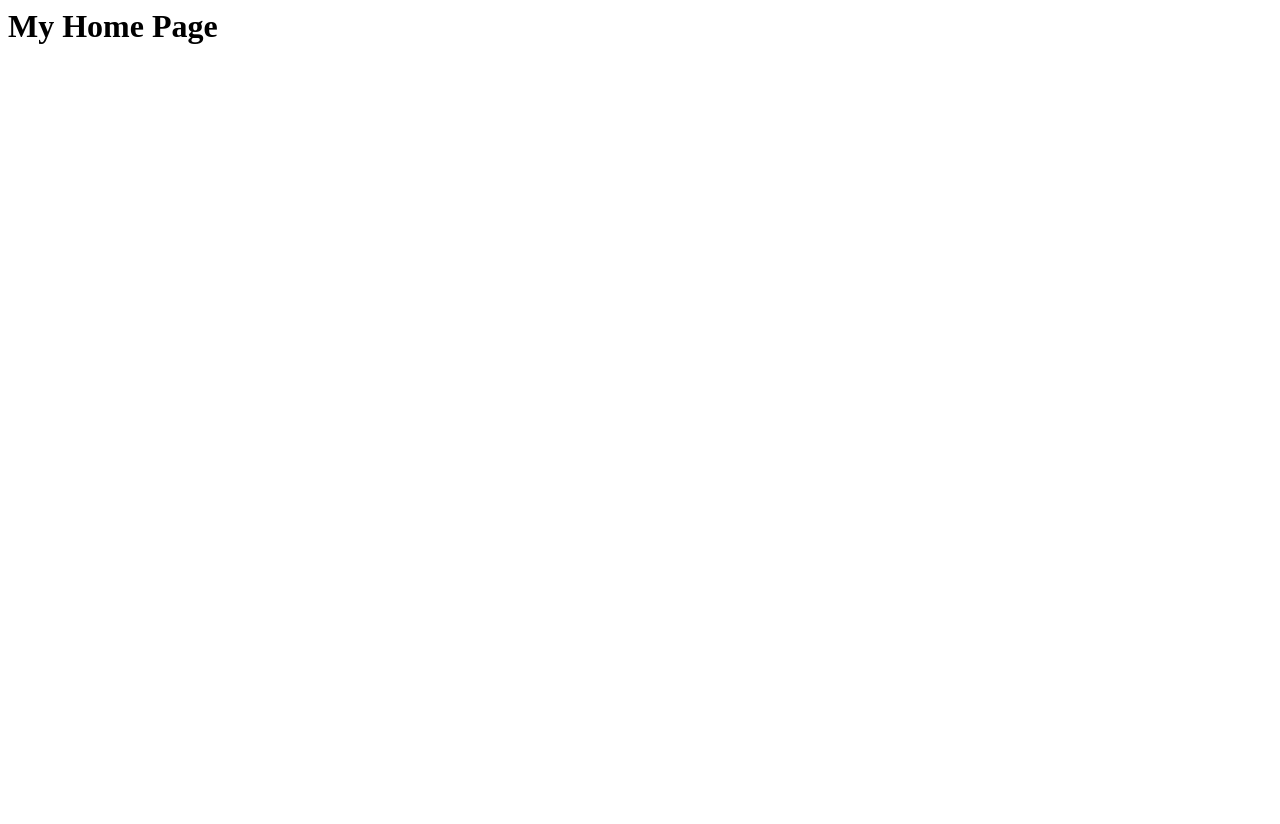
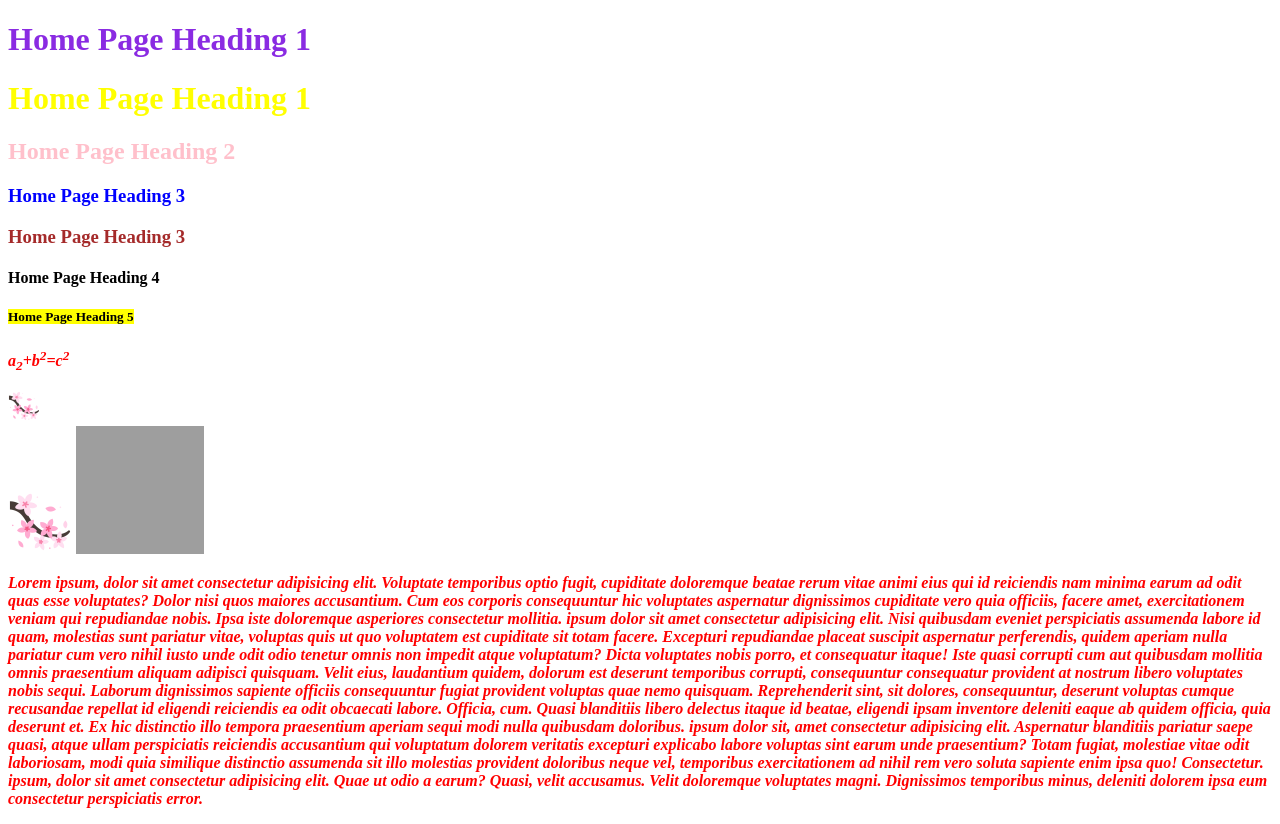
Before and after one commit to std67122420226-gif/htmlbasic, a plain HTML site: page index.html in a window 1280 px wide. Before the commit the page ends 800 px from the top, so only its background shows below. Drawn offline with Linux system fonts and the light colour scheme; grey boxes are pictures that could not be loaded.

Commit message:
edit file markdown

```diff
--- /dev/null
+++ b/css/style.css
@@ -0,0 +1,11 @@
+p {
+  color: red;
+}
+
+.heading1 {
+  color: yellow;
+}
+
+#heading3 {
+  color: blue;
+}
--- a/index.html
+++ b/index.html
@@ -1,8 +1,42 @@
-<html>
+<!DOCTYPE html>
+<html lang="en">
 <head>
+  <meta charset="UTF-8">
+  <meta name="viewport" content="width=device-width, initial-scale=1.0">
   <title>HTML Basic</title>
+  <link rel="stylesheet" href="/css/style.css">
+  <style>
+    h3 {
+      color: brown;
+    }
+
+  </style>
 </head>
 <body>
-    <h1>My Home Page</h1>
+  <h1 style="color: blueviolet;">Home Page Heading 1</h1>
+  <h1 class="heading1">Home Page Heading 1</h1>
+  <h2 style="color: pink;">Home Page Heading 2</h2>
+  <h3 id="heading3">Home Page Heading 3</h3>
+  <h3>Home Page Heading 3</h3>
+  <h4>Home Page Heading 4</h4>
+  <h5><mark>Home Page Heading 5</mark></h5>
+  <!-- <h6>Home Page Heading 6</h6> -->
+  <p>
+    <i><b>a<sub>2</sub>+b<sup>2</sup>=c<sup>2</sup>
+  </p>
+
+  <a href="http://www.ubru.ac.th" target="_blank">
+  <img title="UBRU Home Page" src="cherry-blossom.png" alt="" width="32" height="32">
+  </a>
+  <br>
+  <img src="cherry-blossom.png" alt="cherry-blossom img" width="64" height="64">
+  <img src="https://www.pokemon.com/static-assets/content-assets/cms2/img/pokedex/full/035.png" alt="" width="128" height="128">
+  <p>Lorem ipsum, dolor sit amet consectetur adipisicing elit. Voluptate temporibus optio fugit, cupiditate doloremque beatae rerum vitae animi eius qui id reiciendis nam minima earum ad odit quas esse voluptates?
+  Dolor nisi quos maiores accusantium. Cum eos corporis consequuntur hic voluptates aspernatur dignissimos cupiditate vero quia officiis, facere amet, exercitationem veniam qui repudiandae nobis. Ipsa iste doloremque asperiores consectetur mollitia. ipsum dolor sit amet consectetur adipisicing elit. Nisi quibusdam eveniet perspiciatis assumenda labore id quam, molestias sunt pariatur vitae, voluptas quis ut quo voluptatem est cupiditate sit totam facere.
+  Excepturi repudiandae placeat suscipit aspernatur perferendis, quidem aperiam nulla pariatur cum vero nihil iusto unde odit odio tenetur omnis non impedit atque voluptatum? Dicta voluptates nobis porro, et consequatur itaque!
+  Iste quasi corrupti cum aut quibusdam mollitia omnis praesentium aliquam adipisci quisquam. Velit eius, laudantium quidem, dolorum est deserunt temporibus corrupti, consequuntur consequatur provident at nostrum libero voluptates nobis sequi.
+  Laborum dignissimos sapiente officiis consequuntur fugiat provident voluptas quae nemo quisquam. Reprehenderit sint, sit dolores, consequuntur, deserunt voluptas cumque recusandae repellat id eligendi reiciendis ea odit obcaecati labore. Officia, cum.
+  Quasi blanditiis libero delectus itaque id beatae, eligendi ipsam inventore deleniti eaque ab quidem officia, quia deserunt et. Ex hic distinctio illo tempora praesentium aperiam sequi modi nulla quibusdam doloribus. ipsum dolor sit, amet consectetur adipisicing elit. Aspernatur blanditiis pariatur saepe quasi, atque ullam perspiciatis reiciendis accusantium qui voluptatum dolorem veritatis excepturi explicabo labore voluptas sint earum unde praesentium?
+  Totam fugiat, molestiae vitae odit laboriosam, modi quia similique distinctio assumenda sit illo molestias provident doloribus neque vel, temporibus exercitationem ad nihil rem vero soluta sapiente enim ipsa quo! Consectetur. ipsum, dolor sit amet consectetur adipisicing elit. Quae ut odio a earum? Quasi, velit accusamus. Velit doloremque voluptates magni. Dignissimos temporibus minus, deleniti dolorem ipsa eum consectetur perspiciatis error.</p>
 </body>
 </html>
```
Also changed, not shown: input.html (added, +17 -0 lines), list.html (added, +16 -0 lines), table.html (added, +31 -0 lines), cherry-blossom.png (added), 1 other file. Lines whose indentation alone changed are shown as unchanged.
